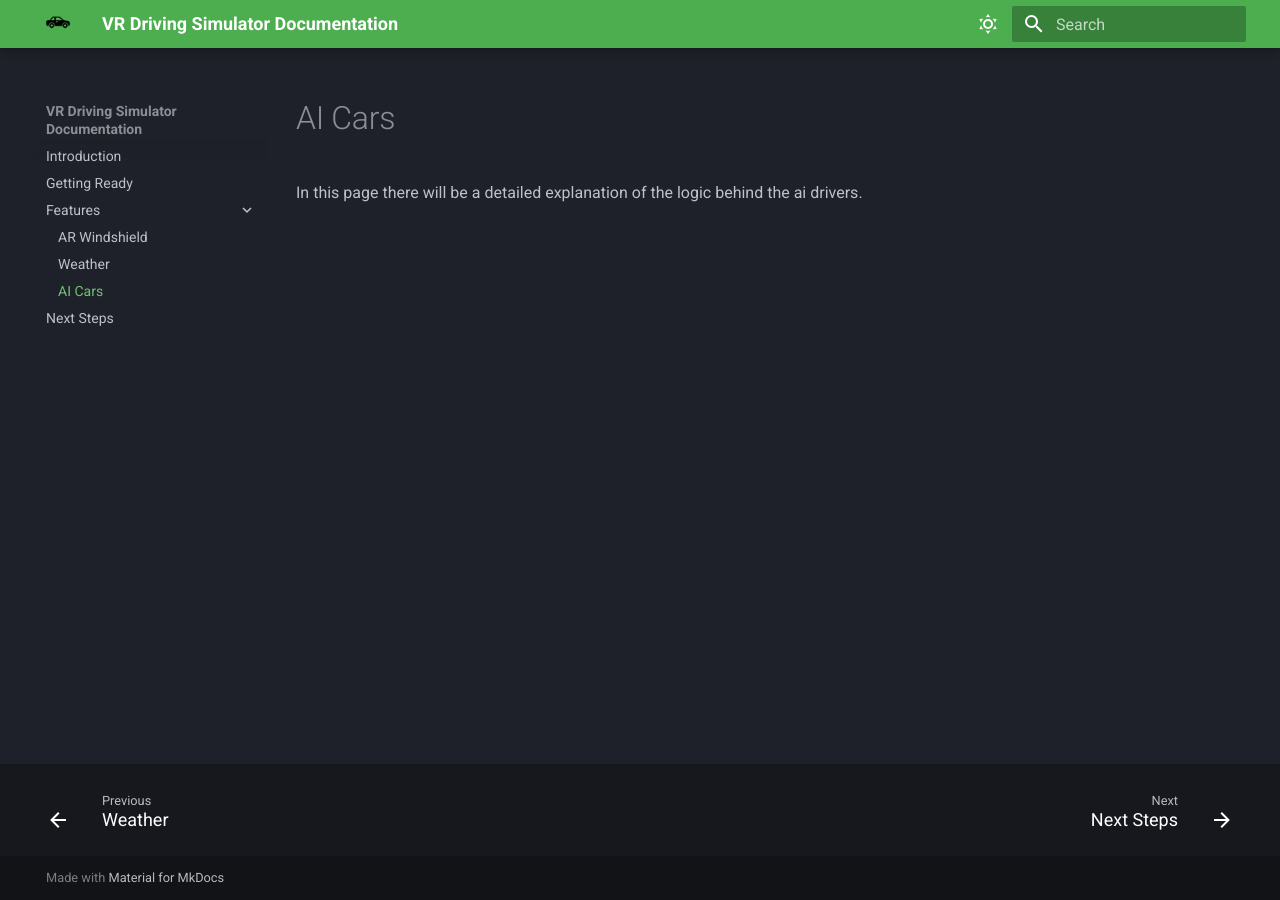
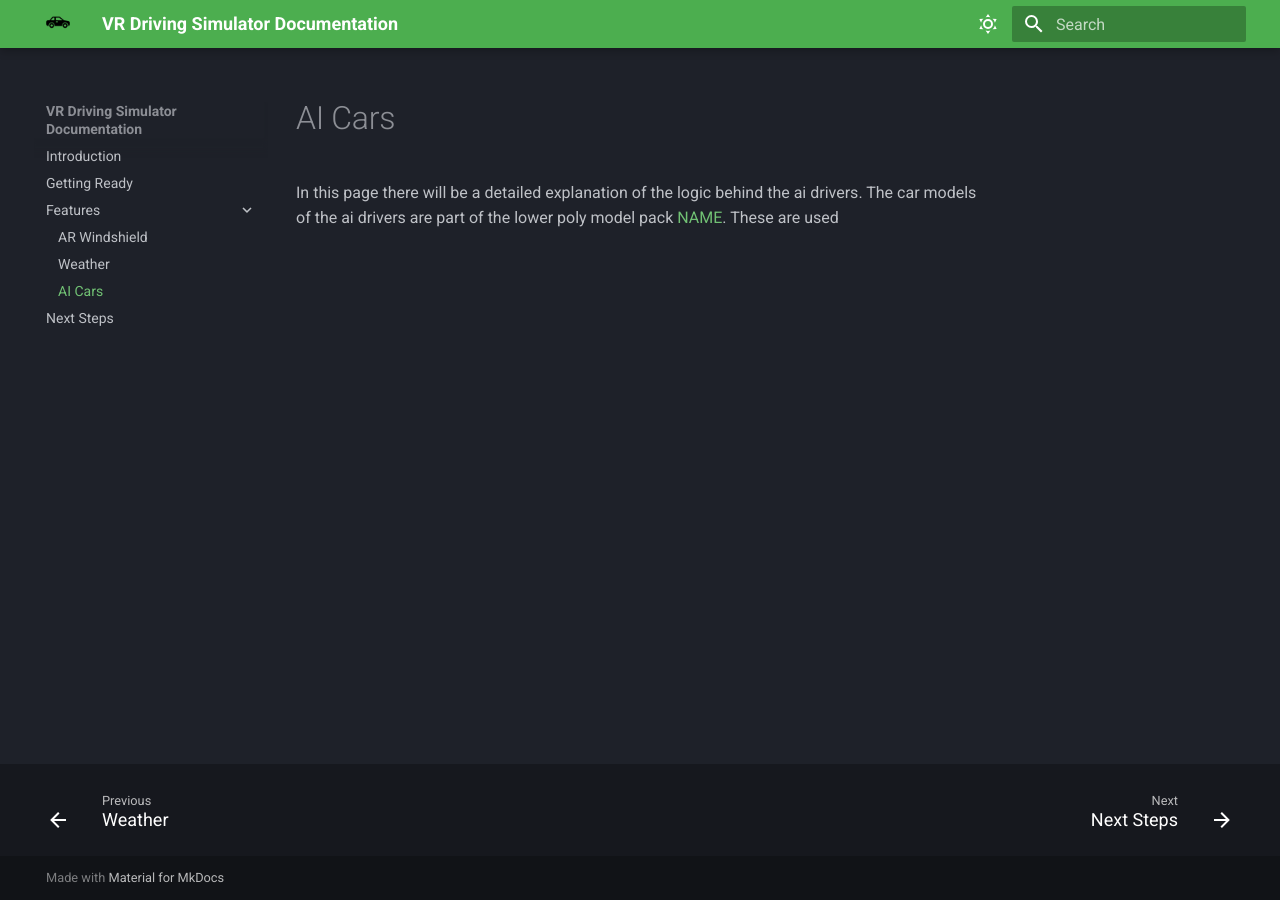
Before and after one commit to DimCharala/docs-vr-sim, an MkDocs documentation site: the page built from docs/ai-cars.md, in a window 1280 px wide. Built offline with MkDocs 1.6.1 and Material for MkDocs 9.7.7, drawn with Linux system fonts in a browser that asks for light colours; some web fonts are replaced.

Commit message:
mini commit laptop

```diff
--- a/docs/ai-cars.md
+++ b/docs/ai-cars.md
@@ -1,3 +1,3 @@
 # AI Cars
 
-In this page there will be a detailed explanation of the logic behind the ai drivers.
+In this page there will be a detailed explanation of the logic behind the ai drivers. The car models of the ai drivers are part of the lower poly model pack [NAME](). These are used
```
